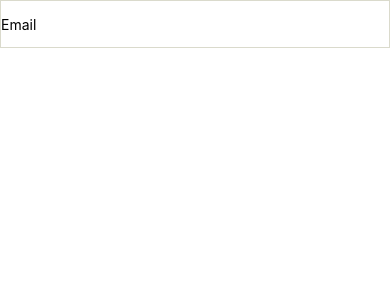
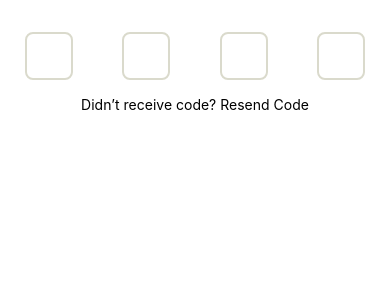
Before and after one commit to eacamp-technest/shopy-seac, a React Native app: screen / in a window 390 px wide. Shown: the top 300 px of the page. Built offline with nearby package versions, Linux system fonts and the light colour scheme.

Commit message:
OTP inputs

```diff
--- a/src/components/Dialog.tsx
+++ b/src/components/Dialog.tsx
@@ -90,8 +90,8 @@ export const Dialog: React.FC<IDialog> = ({
         <View style={[styles.modalView]}>
           {image === 'illustrated' && getImage()}
           <View style={styles.body}>
-            <Text style={styles.title}>{title}</Text>
-            <Text style={styles.subtitle}>{subtitle}</Text>
+            {title && <Text style={styles.title}>{title}</Text>}
+            {subtitle && <Text style={styles.subtitle}>{subtitle}</Text>}
             {type === 'prompt' && (
               <CustomTextInput
                 style={styles.input}
--- /dev/null
+++ b/src/components/OtpInput.tsx
@@ -0,0 +1,70 @@
+import {View, StyleSheet, TextInput} from 'react-native';
+import React, {RefObject, useState} from 'react';
+import {colors} from 'theme/colors';
+import {TypographyStyles} from 'theme/typography';
+
+interface IOTP {
+  codes: string;
+  refs: RefObject<TextInput>[];
+}
+
+export const OtpInput: React.FC<IOTP> = ({codes, refs}) => {
+  const [focusIndex, handleFocus] = useState<number | null>(null);
+  const renderInputs = () => {
+    const otp = codes.split('');
+    return otp.map((code, index) => {
+      return (
+        <View
+          key={index}
+          style={[styles.wrapper, focusIndex === index && styles.focusWrapper]}>
+          <TextInput
+            key={index}
+            keyboardType="number-pad"
+            textAlign="center"
+            style={[styles.input]}
+            ref={refs[index]}
+            onFocus={() => handleFocus(index)}
+            onBlur={() => handleFocus}
+            maxLength={1}
+            onKeyPress={({nativeEvent: {key: keyValue}}) => {
+              if (keyValue === 'Backspace') {
+                refs[index - 1]?.current?.focus();
+              }
+            }}
+            onChangeText={value => {
+              if (value.length === 1) {
+                refs[index + 1]?.current?.focus();
+              }
+            }}
+          />
+        </View>
+      );
+    });
+  };
+
+  return <View style={styles.root}>{renderInputs()}</View>;
+};
+
+const styles = StyleSheet.create({
+  root: {
+    flexDirection: 'row',
+    justifyContent: 'space-around',
+    marginTop: 16,
+  },
+  focusWrapper: {
+    borderColor: colors.primary.base,
+    borderWidth: 2,
+  },
+  wrapper: {
+    height: 48,
+    width: 48,
+    borderColor: colors.sky.light,
+    borderWidth: 2,
+    alignItems: 'center',
+    borderRadius: 8,
+  },
+  input: {
+    height: '100%',
+    ...TypographyStyles.RegularNoneBold,
+  },
+});
--- a/src/router/Auth.Router.tsx
+++ b/src/router/Auth.Router.tsx
@@ -26,7 +26,7 @@ export const AuthRouter = () => {
     <SafeAreaView style={CommonStyles.flex} edges={edges}>
       <AuthStack.Navigator
         screenOptions={authStackScreenOption}
-        initialRouteName={Routes.welcome}>
+        initialRouteName={Routes.verification}>
         <AuthStack.Screen
           name={Routes.welcome}
           component={WelcomeScreen}
--- a/src/screens/auth/Verification.Screen.tsx
+++ b/src/screens/auth/Verification.Screen.tsx
@@ -1,12 +1,63 @@
 import {StyleSheet, Text, View} from 'react-native';
-import React from 'react';
+import React, {useRef, useState} from 'react';
+import {SvgImage} from 'components/SvgImage';
+import {colors} from 'theme/colors';
+import {TypographyStyles} from 'theme/typography';
+import {Button} from 'components/Button';
+import {Dialog} from 'components/Dialog';
+import {OtpInput} from 'components/OtpInput';
 
 export const VerificationScreen = () => {
+  const [visible, setVisible] = useState<boolean>(false);
+
+  const code = '1234';
+
+  const refs = [
+    useRef<any>(null),
+    useRef<any>(null),
+    useRef<any>(null),
+    useRef<any>(null),
+  ];
+
   return (
-    <View>
-      <Text>Verification.Screen</Text>
+    <View style={styles.root}>
+      <SvgImage
+        width={24}
+        height={24}
+        color={colors.ink.darkest}
+        source={require('../../assets/vectors/chevron-left.svg')}
+      />
+
+      <Text style={styles.title}>ENTER SMS CODE</Text>
+      <OtpInput codes={code} refs={refs} />
+      <Text style={styles.subtitle}>Didn’t receive code? Resend Code</Text>
+      <Button text="Continue" onPress={() => setVisible(true)} />
+      <Dialog
+        type="confirmation"
+        isVisible={visible}
+        subtitle="I agree to the Terms of Service and Conditions of Use including consent to electronic communications and I affirm that the information provided is my own."
+        primaryButtonText="Agree and continue"
+        transparentButtonText="Disagree and close"
+        onPrimary={() => {}}
+        onTransparent={() => {
+          setVisible(false);
+        }}
+      />
     </View>
   );
 };
 
-const styles = StyleSheet.create({});
+const styles = StyleSheet.create({
+  root: {
+    flex: 1,
+  },
+  title: {
+    ...TypographyStyles.title2,
+    marginTop: 16,
+  },
+  subtitle: {
+    marginTop: 16,
+    marginBottom: 32,
+    alignSelf: 'center',
+  },
+});
--- a/src/theme/typography.ts
+++ b/src/theme/typography.ts
@@ -61,6 +61,11 @@ export const TypographyStyles = StyleSheet.create({
     fontFamily: montserratFonts[400],
     ...commonFontStyling,
   },
+  RegularNoneBold: {
+    fontSize: fontSize16,
+    fontFamily: montserratFonts[700],
+    ...commonFontStyling,
+  },
 
   RegularNoneSemiBold: {
     fontSize: fontSize16,
```
Also changed, not shown: src/components/NavBar.tsx (added, +151 -0 lines), src/assets/vectors/chevron-left.svg (added).
